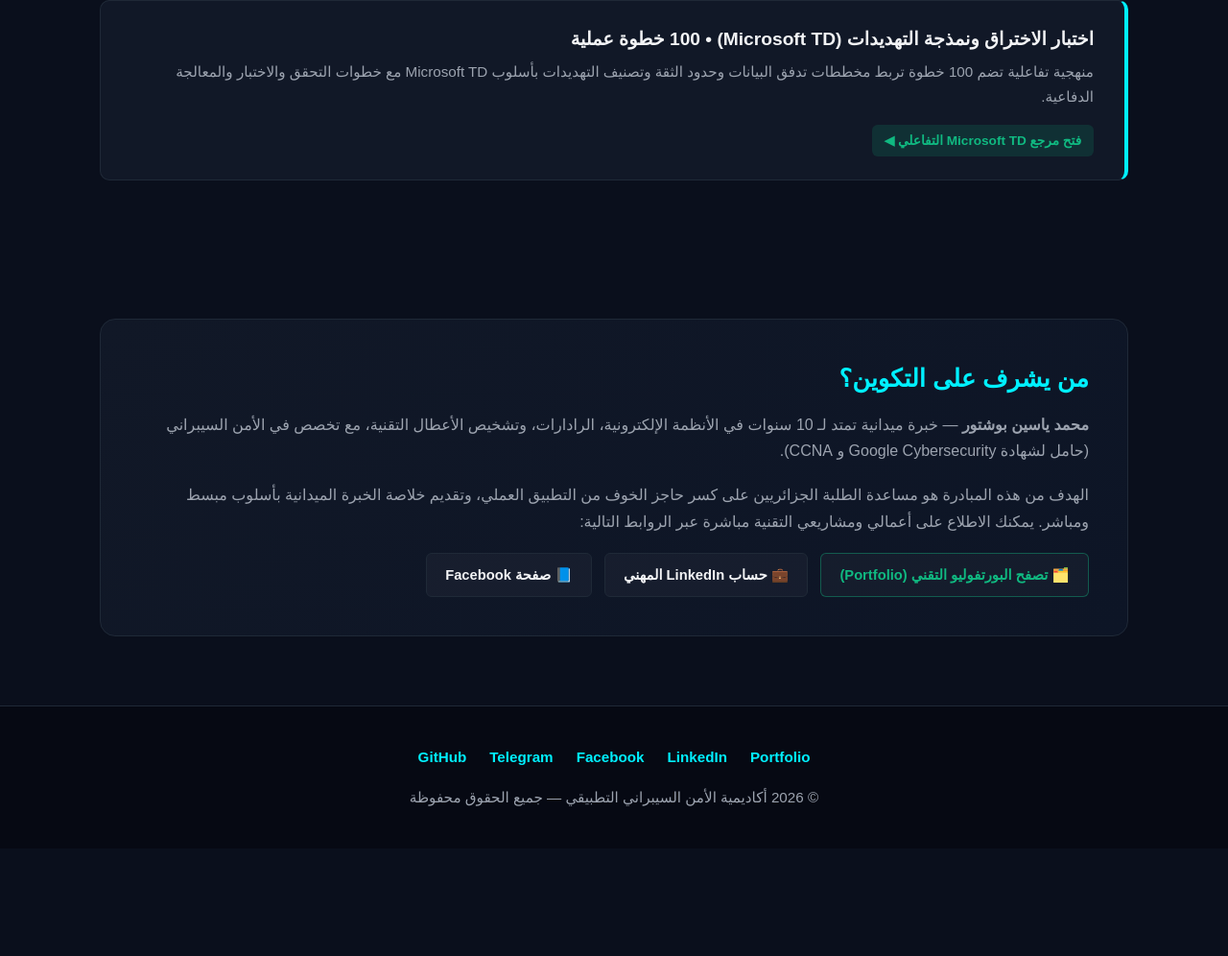
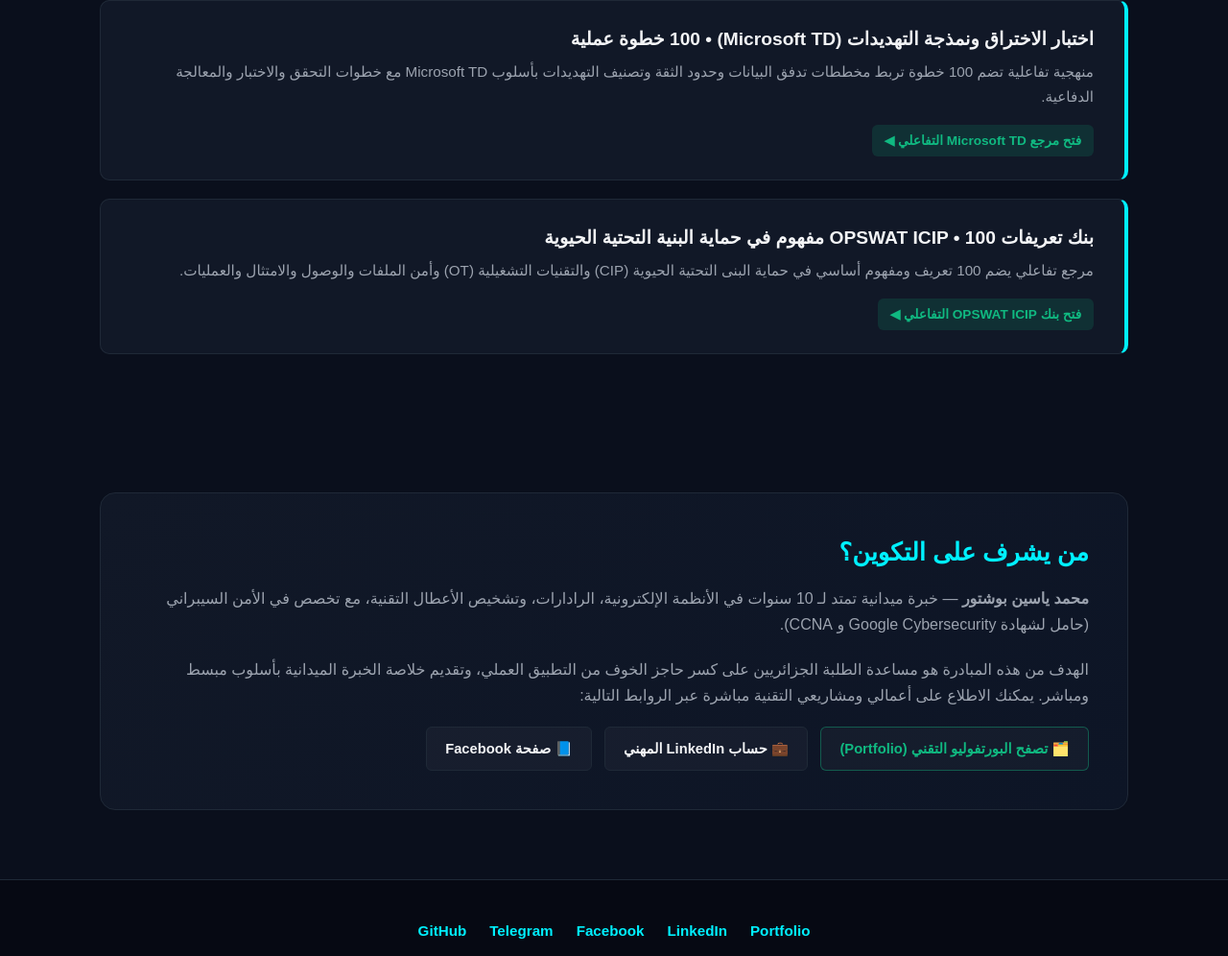
Before and after one commit to mohamedyacineboucheteur-ui/cyber-academy, a plain HTML site: page index.html in a window 1280 px wide. Shown: the part 3423-4419 px from the top of the page at 96% size. Before the commit the page ends 4307 px from the top, so only its background shows below. Drawn offline with Linux system fonts and the light colour scheme.

Commit message:
Update index.html

```diff
--- a/index.html
+++ b/index.html
@@ -534,6 +534,13 @@
                 </div>
                 <span class="module-tag">فتح مرجع Microsoft TD التفاعلي ◀</span>
             </a>
+            <a href="opswat-icip-100.html" class="module-item module-link-card">
+                <div class="module-info">
+                    <h3>بنك تعريفات OPSWAT ICIP • 100 مفهوم في حماية البنية التحتية الحيوية</h3>
+                    <p>مرجع تفاعلي يضم 100 تعريف ومفهوم أساسي في حماية البنى التحتية الحيوية (CIP) والتقنيات التشغيلية (OT) وأمن الملفات والوصول والامتثال والعمليات.</p>
+                </div>
+                <span class="module-tag">فتح بنك OPSWAT ICIP التفاعلي ◀</span>
+            </a>
         </div>
     </section>
 
```
